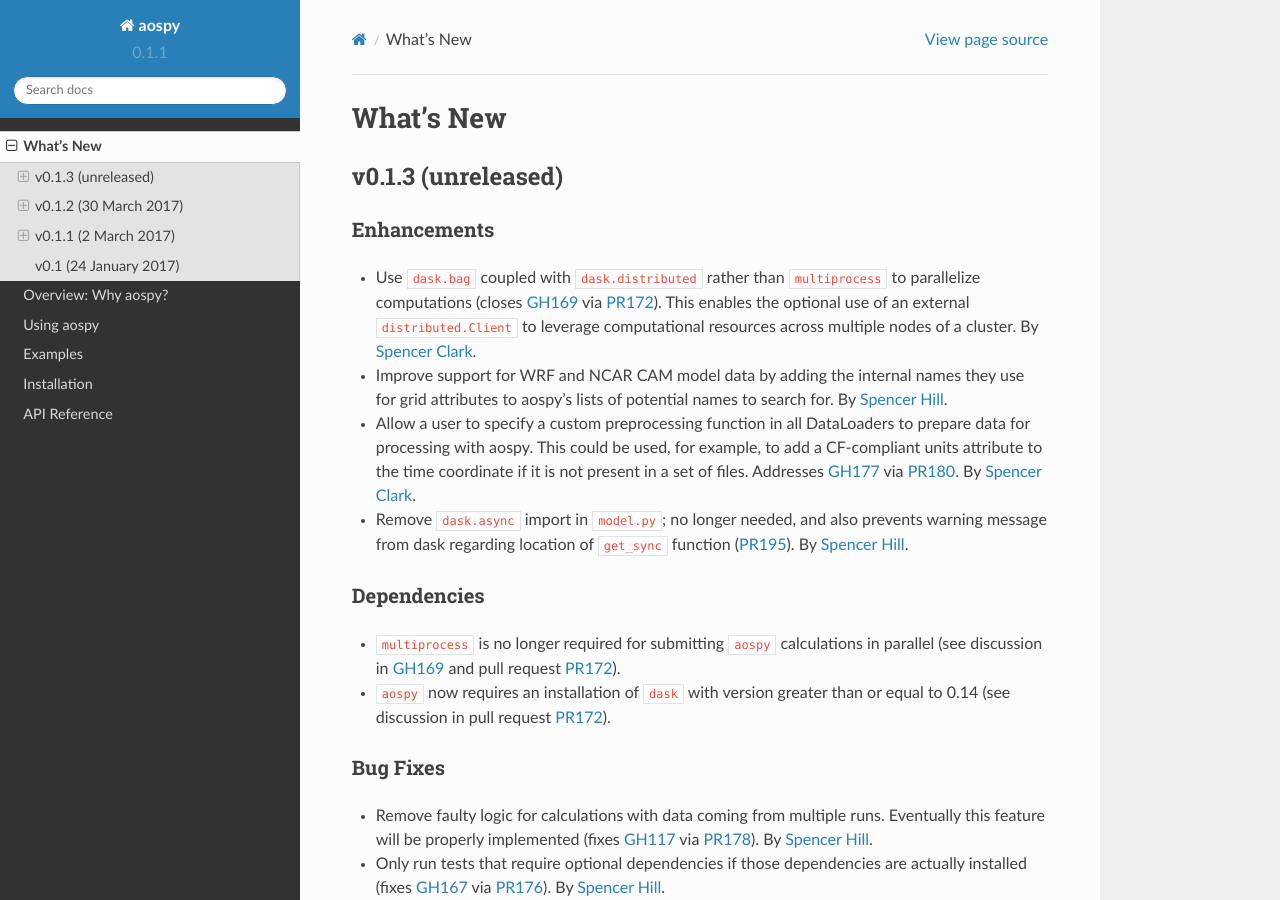
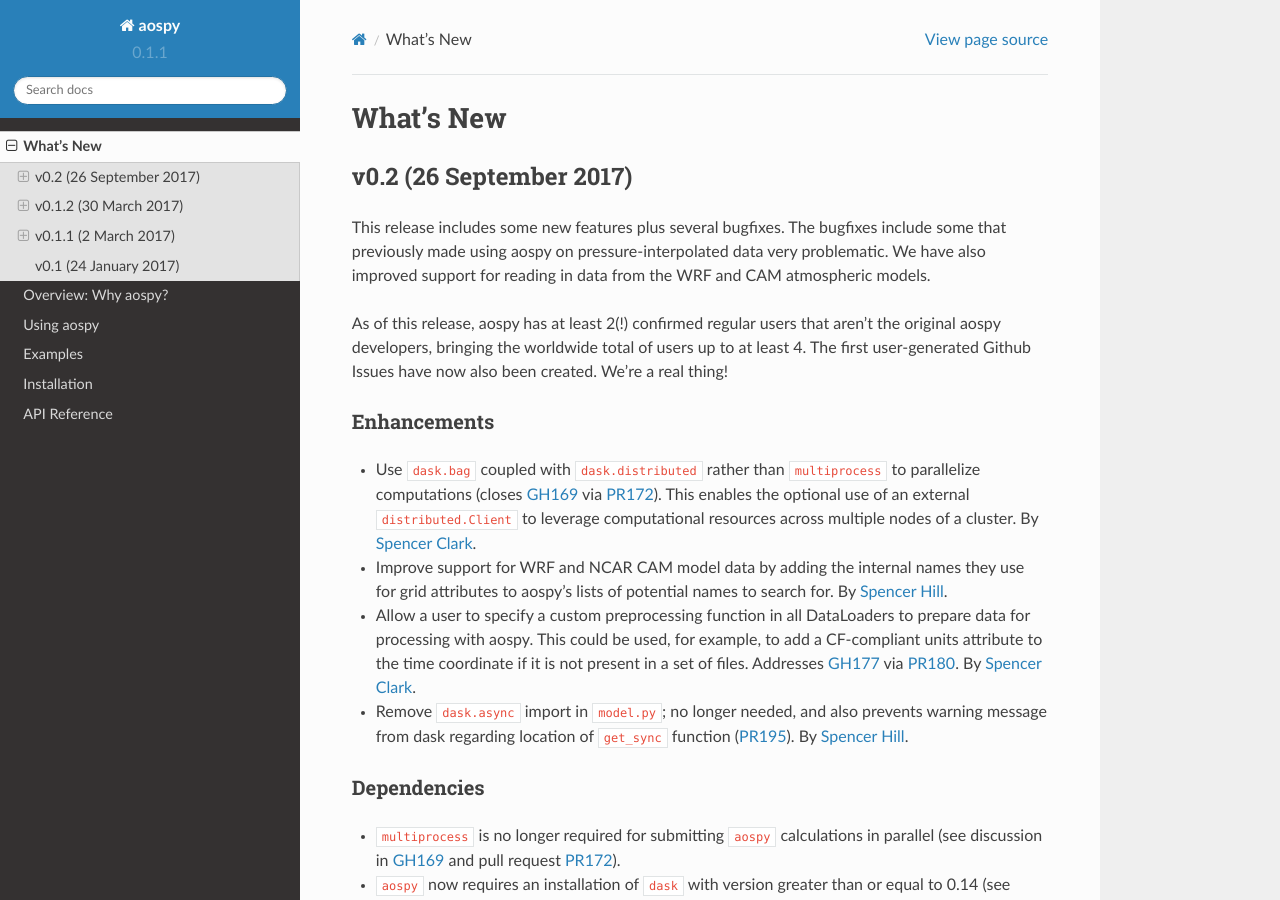
Before and after one commit to spencerahill/aospy, a Sphinx documentation site: the page built from docs/whats-new.rst, in a window 1280 px wide and 900 px high. Built offline with Sphinx 7.4.7 and the Read the Docs theme 2.0.0, drawn with Linux system fonts in a browser that asks for light colours.

Commit message:
Release v0.2

```diff
--- a/docs/whats-new.rst
+++ b/docs/whats-new.rst
@@ -3,10 +3,20 @@
 What's New
 ==========
 
-.. _whats-new.0.1.3:
+.. _whats-new.0.2:
 
-v0.1.3 (unreleased)
--------------------
+v0.2 (26 September 2017)
+------------------------
+
+This release includes some new features plus several bugfixes.  The
+bugfixes include some that previously made using aospy on
+pressure-interpolated data very problematic.  We have also improved
+support for reading in data from the WRF and CAM atmospheric models.
+
+As of this release, aospy has at least 2(!) confirmed regular users
+that aren't the original aospy developers, bringing the worldwide
+total of users up to at least 4.  The first user-generated Github
+Issues have now also been created.  We're a real thing!
 
 Enhancements
 ~~~~~~~~~~~~
--- a/setup.py
+++ b/setup.py
@@ -20,7 +20,7 @@
 
 setuptools.setup(
     name="aospy",
-    version="0.1.2",
+    version="0.2",
     packages=setuptools.find_packages(),
     author="aospy Developers",
     author_email="aospy@googlegroups.com",
```
